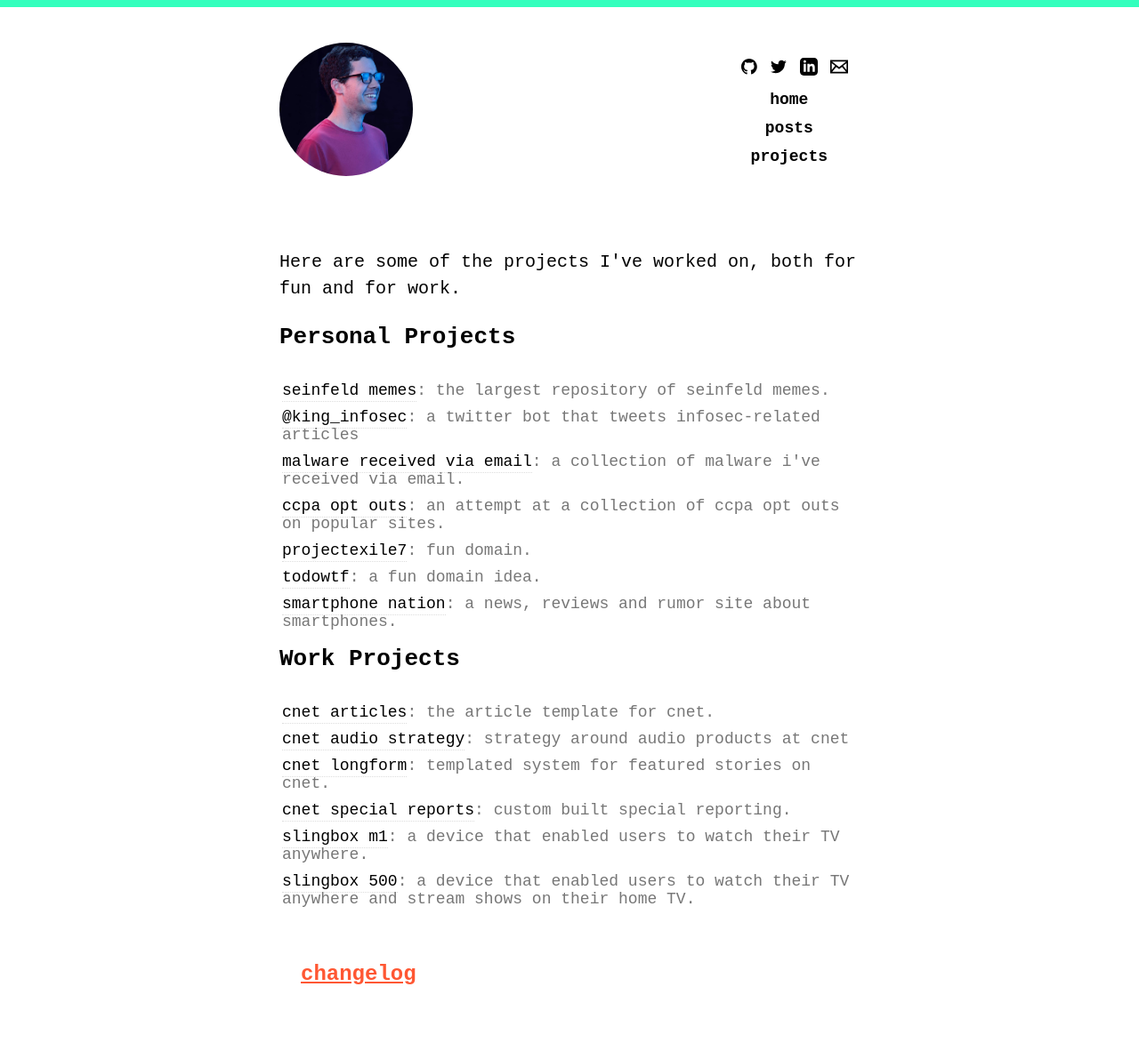
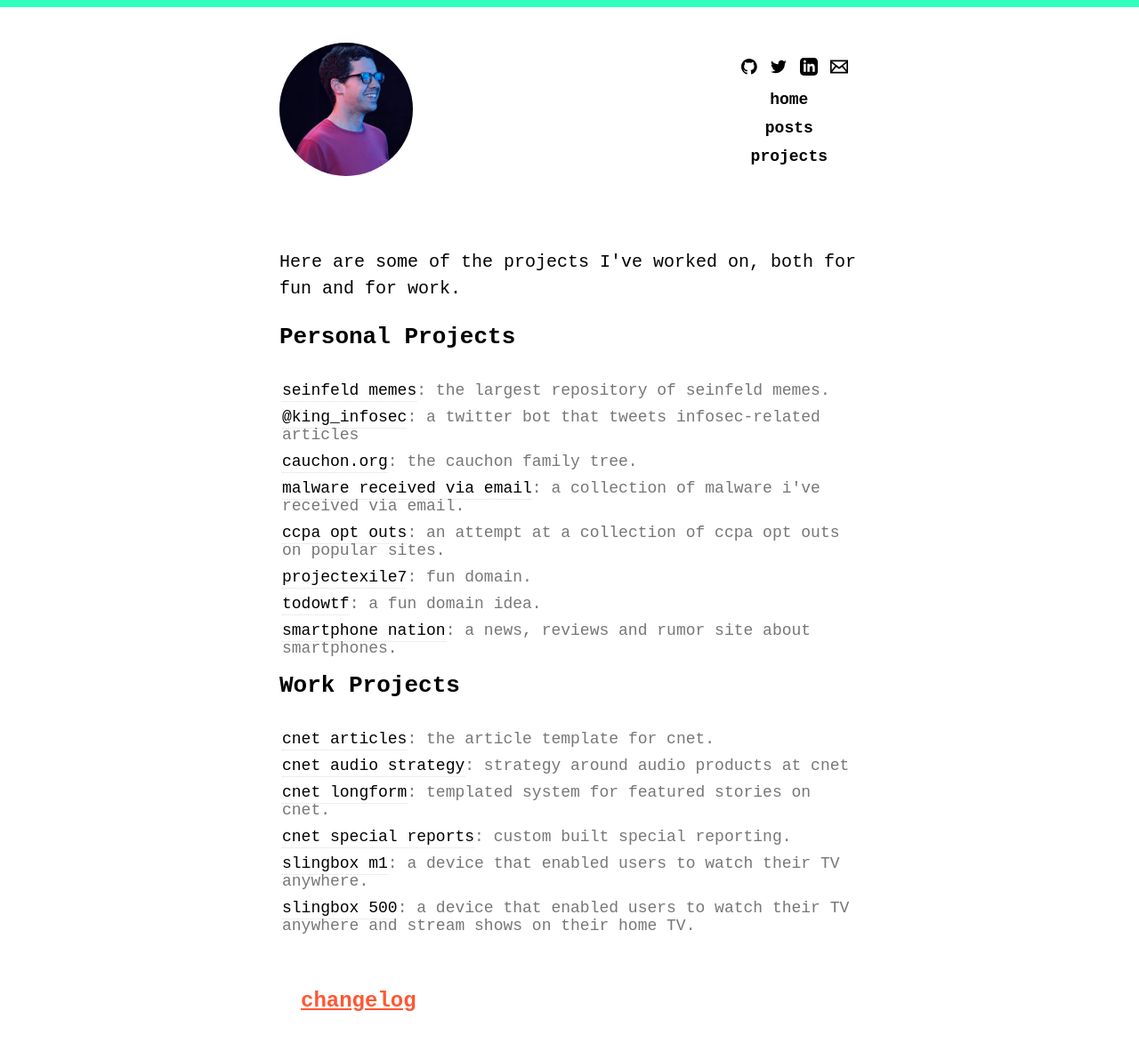
Before and after one commit to Cauchon/cauchon.github.io, a Jekyll site: the page built from projects.html, in a window 1280 px wide. Shown: the whole page at 89% size. Built offline with Jekyll 4.4.1, drawn with Linux system fonts in a browser that asks for light colours; some web fonts are replaced; before the commit the page ends 1161 px from its top, so only the background shows below that.

Commit message:
Favicon fix & add cauchon.org to projects

```diff
--- a/_layouts/body.html
+++ b/_layouts/body.html
@@ -14,7 +14,7 @@
   <link rel="stylesheet" href="/css/base.css" type="text/css" media="screen, projection" />
   <link rel="stylesheet" href="/css/post.css" type="text/css" media="screen, projection" />
   <link rel="shortcut icon" type="image/x-icon" href="/images/favicon.png" />
-  <link rel="icon" type="image/png" href="/icons/icon-192x192.pngg">
+  <link rel="icon" type="image/png" href="/icons/icon-192x192.png">
   <link rel="manifest" href="/manifest.json">
 
   <link rel="apple-touch-icon" sizes="57x57" href="/icons/apple-icon-57x57.png">
--- a/projects.html
+++ b/projects.html
@@ -10,6 +10,7 @@
     <h3>Personal Projects</h3>
     <li><a href="https://seinfeldmemes.com/">seinfeld memes</a>: the largest repository of seinfeld memes.</li>
     <li><a href="https://twitter.com/king_infosec/">@king_infosec</a>: a twitter bot that tweets infosec-related articles</li>
+    <li><a href="https://cauchon.org/">cauchon.org</a>: the cauchon family tree.</li>
     <li><a href="https://github.com/Cauchon/malware-from-email/">malware received via email</a>: a collection of malware i've received via email.</li>
     <li><a href="https://github.com/Cauchon/CCPA-Out-Opts/">ccpa opt outs</a>: an attempt at a collection of ccpa opt outs on popular sites.</li>
     <li><a href="https://projectexile7.com/">projectexile7</a>: fun domain.</li>
```
Also changed, not shown: Gemfile.lock, 1 other file.
